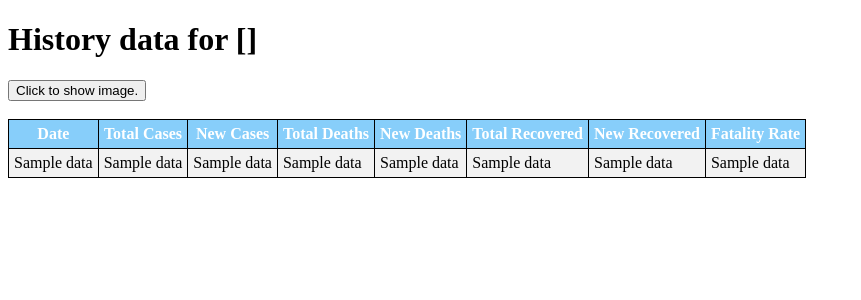
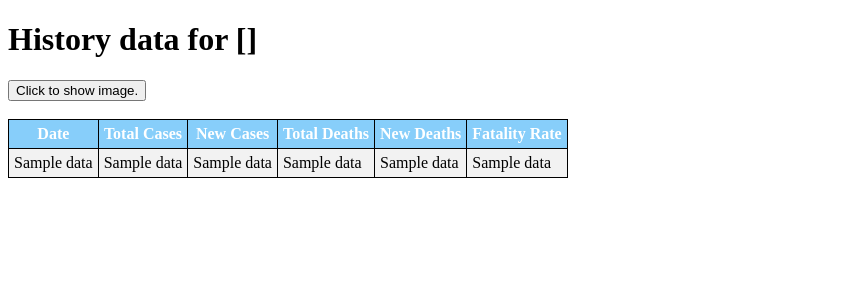
Before and after one commit to chyuting/covid19Tracker, a Flask app: template templates/state.html in a window 1280 px wide. Shown: the top 300 px of the page, without its empty margins (0-861 px from the left). Run offline with Flask 2, Linux system fonts and the light colour scheme; the template is opened without the code that fills it: most values are stand-ins (such as "Sample title", 1, 10 or a date in 2020); parts of the project's set-up code (start-up, migrations or seed data) failed here and were passed over.

Commit message:
hide recovered data in state detail page

```diff
--- a/templates/index.html
+++ b/templates/index.html
@@ -25,7 +25,7 @@
     <h2>
         Total Cases: {{cases}}, total deaths: {{deaths}}
     </h2>
-    <img src='../static/acc_new1.png' alt='accumulated and new cases by date'>
+    <img src='../static/acc_new.png' alt='accumulated and new cases by date'>
     <img src='../static/state_pie.png' alt='national distribution'>
     <img src='../static/age.png' alt='distribution by age'>
     <img src='../static/race.png' alt='distribution by race'>
--- a/templates/state.html
+++ b/templates/state.html
@@ -39,8 +39,6 @@
             <th>New Cases</th>
             <th>Total Deaths</th>
             <th>New Deaths</th>
-            <th>Total Recovered</th>
-            <th>New Recovered</th>
             <th>Fatality Rate</th>
         </tr>
 
@@ -51,8 +49,6 @@
             <td>{{i[4]}}</td>
             <td>{{i[5]}}</td>
             <td>{{i[6]}}</td>
-            <td>{{i[7]}}</td>
-            <td>{{i[8]}}</td>
             <td>{{i[9]}}</td>
         </tr>
     {% endfor%}
```
Also changed, not shown: static/Hawaii1.png (added), static/Illinois1.png (added), static/Kentucky1.png (added), static/Maryland1.png, static/Michigan1.png, static/Minnesota1.png (added), static/New York1.png, static/Ohio1.png, static/Texas1.png, static/Washington1.png, static/acc_new.png, static/age.png, static/race.png, static/state_pie.png.
